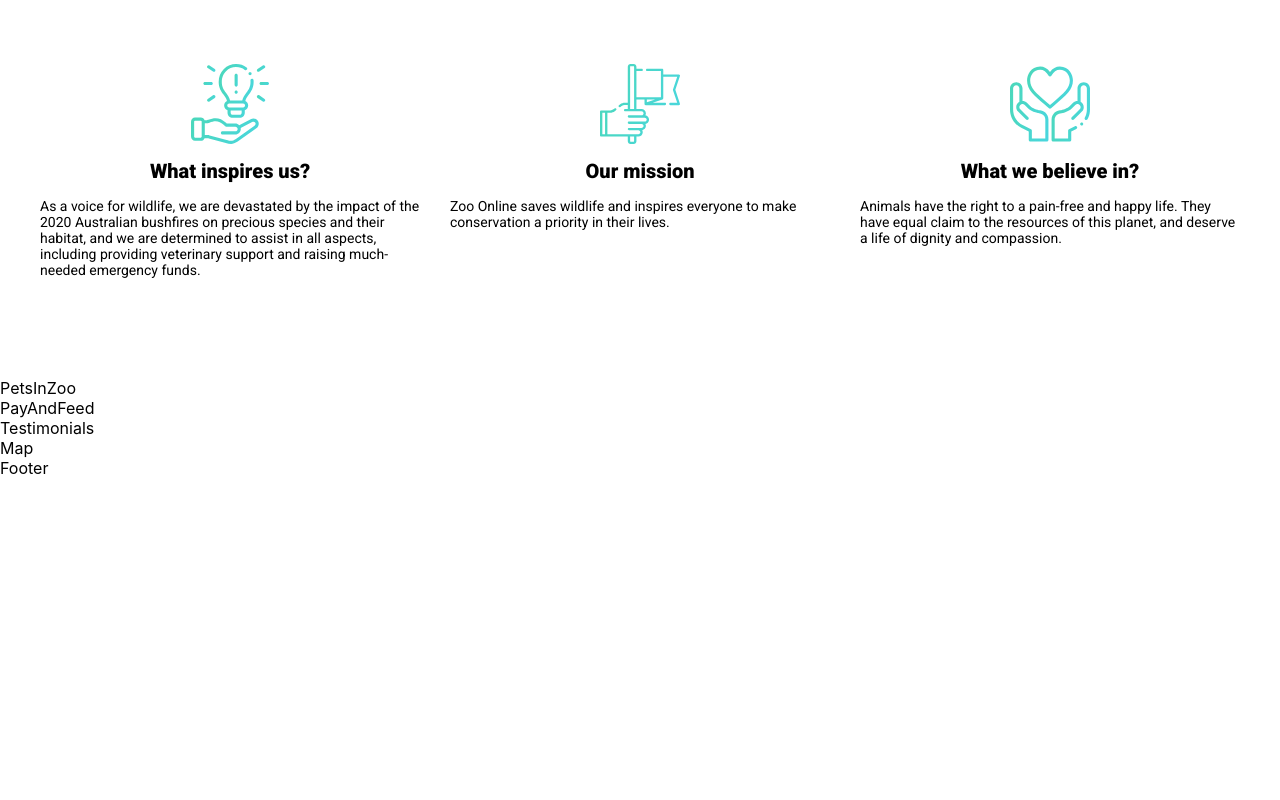
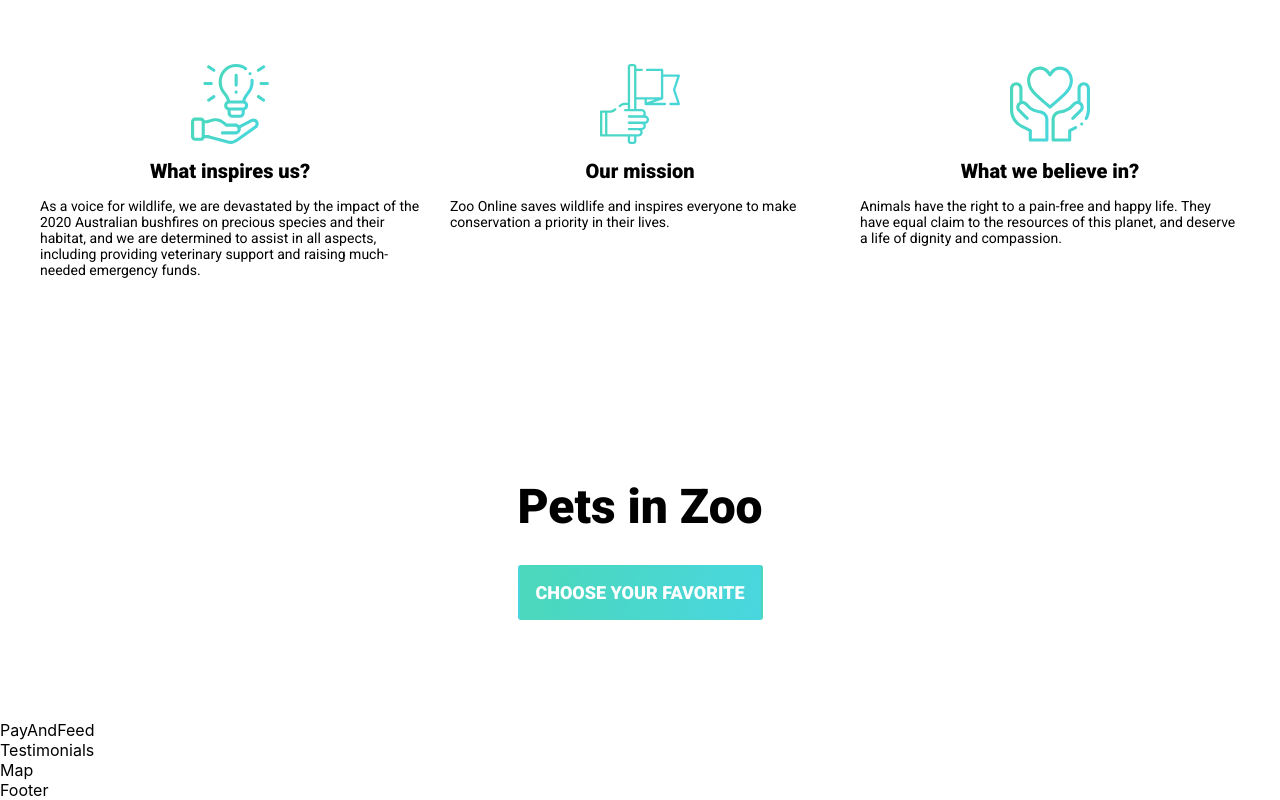
Before and after one commit to 0trava/ZOO_online, a React (Create React App) app: page / in a window 1280 px wide. Shown: the part 1412-2212 px from the top of the page. Before the commit the page ends 1890 px from the top, so only its background shows below. Built offline with nearby package versions, Linux system fonts and the light colour scheme.

Commit message:
add content Pets in Zoo

```diff
--- a/src/components/Page_section/Benefits/Benefits.module.css
+++ b/src/components/Page_section/Benefits/Benefits.module.css
@@ -5,6 +5,7 @@
     padding-bottom: 100px;
     display: flex;
     justify-content: center;
+    flex-wrap: wrap;
 
     gap: 30px;
 }
@@ -23,6 +24,7 @@
     width: 80px;
     height: 80px;
     pointer-events: none;
+
 }
 
 .benefit h3 {
--- a/src/components/Page_section/Hero/Hero.module.css
+++ b/src/components/Page_section/Hero/Hero.module.css
@@ -93,7 +93,7 @@
 }
 
 .button:hover {
-    box-shadow: 1px 1px 200px #252525;
+    box-shadow: 1px 1px 200px var(--text-color);
     background: var(--base_gradient, linear-gradient(107deg, #45e4bc -14.32%, #30d8e4 100.68%));
 
   }
--- a/src/components/Page_section/How it work/HowItWork.module.css
+++ b/src/components/Page_section/How it work/HowItWork.module.css
@@ -77,7 +77,7 @@
 }
 
 .button:hover {
-    box-shadow: 1px 1px 200px #252525;
+    box-shadow: 1px 1px 200px var(--text-color);
     background: var(--base_gradient, linear-gradient(107deg, #45e4bc -14.32%, #30d8e4 100.68%));
 
   }
--- a/src/components/Page_section/Pets in zoo/PetsInZoo.jsx
+++ b/src/components/Page_section/Pets in zoo/PetsInZoo.jsx
@@ -1,8 +1,20 @@
-import React from 'react'
+import React from 'react';
+import style from './PetsInZoo.module.css'
 
 const PetsInZoo = () => {
   return (
-    <div>PetsInZoo</div>
+    <div className={style.body}>
+      <h2 className={style.title}>Pets in Zoo</h2>
+
+      {/* Slider */}
+
+
+      {/* Button */}
+      <button type='button' className={style.button}>
+          <span className={style.btn_txt}>Choose your favorite</span>
+      </button>
+
+    </div>
   )
 }
 
--- a/src/components/Page_section/Pets in zoo/PetsInZoo.module.css
+++ b/src/components/Page_section/Pets in zoo/PetsInZoo.module.css
@@ -0,0 +1,63 @@
+
+.body {
+    background-color: var(--body-color);
+    padding-top: 100px;
+    padding-bottom: 100px;
+    display: flex;
+    flex-direction: column;
+    justify-content: center;
+    align-items: center;
+    gap: 30px;
+}
+
+.title {
+    color: var(--text-color);
+    text-align: center;
+
+    /* title_style */
+    font-family: Roboto;
+    font-size: 48px;
+    font-style: normal;
+    font-weight: 900;
+    line-height: normal;
+    pointer-events: none;
+}
+
+
+
+
+/* Button */
+.button {
+    width: 245px;
+    height: 55px;
+    display: flex;
+    justify-content: center;
+    align-items: center;
+    gap: 5px;
+
+    border-radius: 3px;
+    border-color: transparent;
+    background: var(--base_gradient, linear-gradient(107deg, #4BD8B5 -14.32%, #49D6DF 100.68%));
+
+    color: #FFF;
+    text-align: center;
+    font-family: Roboto;
+    font-size: 18px;
+    font-style: normal;
+    font-weight: 900;
+    line-height: normal;
+    text-transform: uppercase;
+    transition: all 0.2s cubic-bezier(0.01, 0.59, 1, 0.59);
+    cursor: pointer;
+}
+
+.button_span {
+    width: 32px;
+    height: 32px;
+}
+
+.button:hover {
+    box-shadow: 1px 1px 200px var(--text-color);
+    background: var(--base_gradient, linear-gradient(107deg, #45e4bc -14.32%, #30d8e4 100.68%));
+
+  }
```
